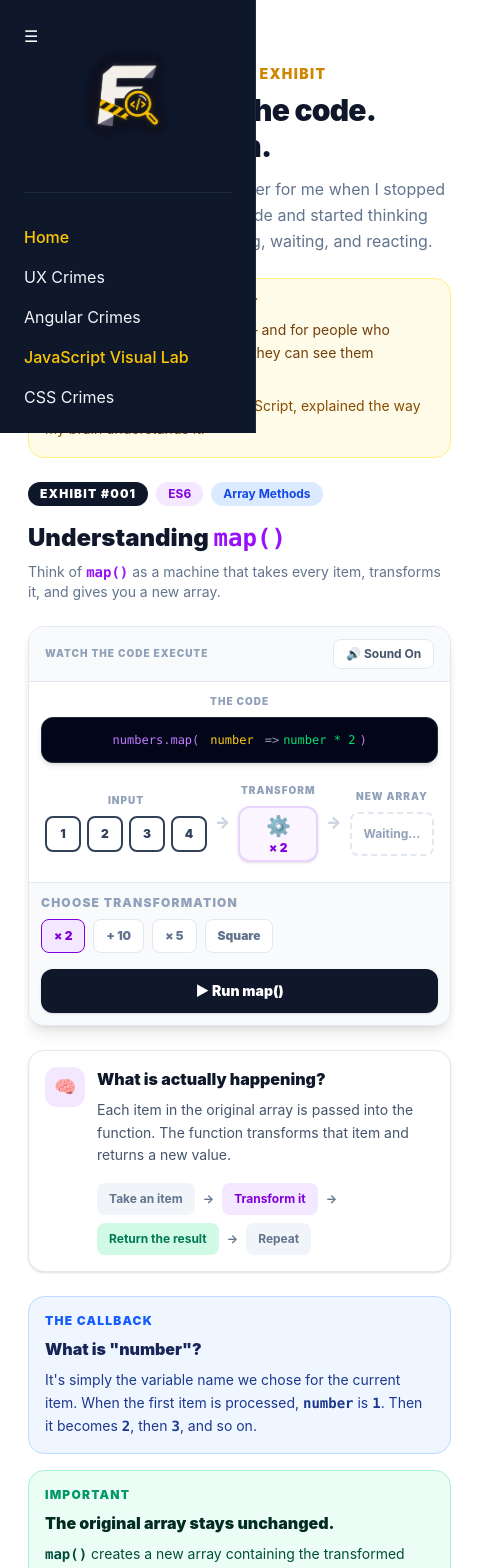
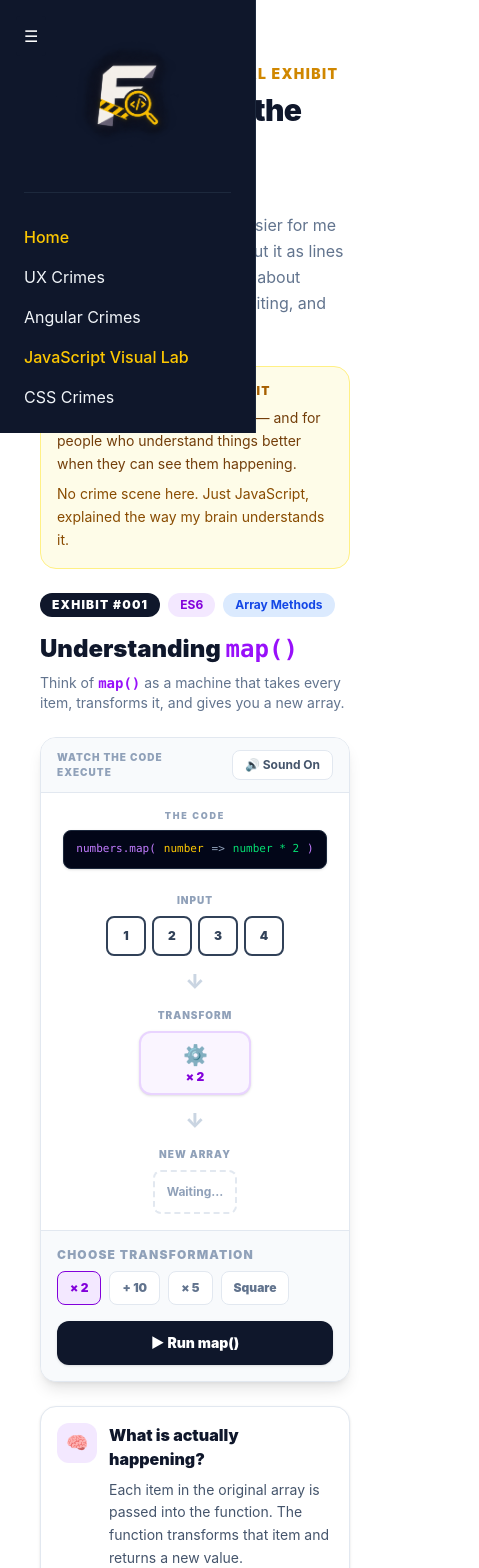
Before and after one commit to Marwa-Hodeib/frontend-crime-scene-investigation, an Angular app: page /javascript-crimes in a window 390 px wide. Shown: the top 1568 px of the page, 479 px wide, since content can reach past the window. Built offline with nearby package versions, Linux system fonts and the light colour scheme.

Commit message:
responsiveness and sounds change

```diff
--- a/src/app/pages/javascript-crimes/javascript-crimes.component.html
+++ b/src/app/pages/javascript-crimes/javascript-crimes.component.html
@@ -1,5 +1,5 @@
 <div
-  class="mx-auto box-border w-full max-w-6xl min-w-0 overflow-x-hidden space-y-6 px-1 sm:space-y-8"
+  class="mx-auto box-border w-full max-w-5xl min-w-0 overflow-x-hidden space-y-6 px-4 sm:space-y-8 sm:px-6"
 >
   <!-- PAGE HEADER -->
   <header class="min-w-0">
@@ -98,30 +98,42 @@
     </div>
 
     <!-- CODE + MACHINE -->
-    <div class="min-w-0 p-3 sm:p-5 md:p-8">
+    <div class="min-w-0 p-4 sm:p-6 md:p-8">
       <!-- CODE -->
-      <div class="mb-5 min-w-0 text-center sm:mb-7">
+      <div class="mb-6 text-center sm:mb-8">
         <p
-          class="mb-2 text-[10px] font-black uppercase tracking-widest text-slate-400"
+          class="mb-2 text-[9px] font-black uppercase tracking-[0.2em] text-slate-400"
         >
           The code
         </p>
 
         <div
-          class="mx-auto flex max-w-full min-w-0 flex-wrap items-center justify-center gap-1 overflow-hidden rounded-xl border border-slate-800 bg-slate-950 px-3 py-3 font-mono text-xs shadow-md sm:px-5 sm:text-sm md:text-base"
+          class="code-snippet mx-auto inline-flex max-w-full items-center gap-1 overflow-hidden rounded-lg border border-slate-800 bg-slate-950 px-3 py-2 font-mono text-[11px] shadow-sm sm:px-4 sm:py-2.5 sm:text-xs"
         >
+          <!-- numbers.map( -->
           <span class="text-purple-400"> numbers.map( </span>
 
+          <!-- number -->
           <span
-            class="code-number"
-            [class.code-number-active]="currentIndex() !== -1"
+            class="code-token code-input-token text-yellow-400"
+            [class.code-token-active]="animationStage() === 'input'"
           >
             number
           </span>
 
-          <span class="text-slate-400"> => </span>
+          <!-- => -->
+          <span
+            class="code-arrow text-slate-400"
+            [class.code-arrow-active]="animationStage() === 'transform'"
+          >
+            =>
+          </span>
 
-          <span class="text-green-400">
+          <!-- transformation -->
+          <span
+            class="code-token code-transform-token text-green-400"
+            [class.code-token-active]="animationStage() === 'transform'"
+          >
             {{
               activeOperation() === "double"
                 ? "number * 2"
@@ -133,20 +145,37 @@
             }}
           </span>
 
+          <!-- ) -->
           <span class="text-purple-400"> ) </span>
         </div>
 
+        <!-- Current item explanation -->
         @if (currentIndex() !== -1) {
-          <p class="mt-3 text-xs font-bold text-yellow-600 code-current">
-            number = {{ numbers[currentIndex()] }}
+          <p
+            class="mt-2 text-[10px] font-bold transition-all duration-300"
+            [class.text-yellow-600]="animationStage() === 'input'"
+            [class.text-purple-600]="animationStage() === 'transform'"
+            [class.text-emerald-600]="animationStage() === 'return'"
+          >
+            @if (animationStage() === "input") {
+              Take {{ numbers[currentIndex()] }}
+            }
+
+            @if (animationStage() === "transform") {
+              Transform {{ numbers[currentIndex()] }}
+            }
+
+            @if (animationStage() === "return") {
+              Return {{ mappedNumbers()[mappedNumbers().length - 1] }}
+            }
           </p>
         }
       </div>
 
-      <!-- HORIZONTAL FLOW -->
-      <div class="w-full min-w-0 overflow-x-auto pb-2">
+      <!-- VISUAL FLOW -->
+      <div class="w-full min-w-0">
         <div
-          class="flex w-max min-w-0 items-center gap-2 px-1 sm:mx-auto sm:gap-3 md:gap-5"
+          class="flex min-w-0 flex-col items-center gap-3 md:flex-row md:justify-center md:gap-4"
         >
           <!-- INPUT -->
           <div class="shrink-0 text-center">
@@ -156,10 +185,10 @@
               Input
             </p>
 
-            <div class="flex items-center gap-1.5">
+            <div class="flex items-center justify-center gap-1.5">
               @for (number of numbers; track $index) {
                 <div
-                  class="number-box flex h-9 w-9 items-center justify-center rounded-lg border-2 text-xs font-black text-slate-700 sm:h-11 sm:w-11 sm:text-sm"
+                  class="number-box flex h-10 w-10 items-center justify-center rounded-lg border-2 text-xs font-black text-slate-700 sm:h-11 sm:w-11 sm:text-sm"
                   [class.number-active]="currentIndex() === $index"
                 >
                   {{ number }}
@@ -169,11 +198,17 @@
           </div>
 
           <!-- ARROW -->
-          <div class="shrink-0 text-base font-black text-slate-300 sm:text-xl">
+          <div class="shrink-0 text-xl font-black text-slate-300 md:hidden">
+            ↓
+          </div>
+
+          <div
+            class="hidden shrink-0 text-xl font-black text-slate-300 md:block"
+          >
             →
           </div>
 
-          <!-- MACHINE -->
+          <!-- TRANSFORM -->
           <div class="shrink-0 text-center">
             <p
               class="mb-2 text-[10px] font-black uppercase tracking-widest text-slate-400"
@@ -182,7 +217,7 @@
             </p>
 
             <div
-              class="map-machine flex h-14 w-20 items-center justify-center rounded-xl border-2 border-purple-200 bg-purple-50 shadow-sm sm:h-16 sm:w-28"
+              class="map-machine flex h-16 w-28 items-center justify-center rounded-xl border-2 border-purple-200 bg-purple-50 shadow-sm"
               [class.machine-running]="isRunning()"
             >
               <div class="text-center">
@@ -204,19 +239,27 @@
           </div>
 
           <!-- ARROW -->
-          <div class="shrink-0 text-base font-black text-slate-300 sm:text-xl">
+          <div class="shrink-0 text-xl font-black text-slate-300 md:hidden">
+            ↓
+          </div>
+
+          <div
+            class="hidden shrink-0 text-xl font-black text-slate-300 md:block"
+          >
             →
           </div>
 
           <!-- OUTPUT -->
-          <div class="shrink-0 text-center">
+          <div class="min-w-0 shrink-0 text-center">
             <p
               class="mb-2 text-[10px] font-black uppercase tracking-widest text-slate-400"
             >
               New Array
             </p>
 
-            <div class="flex min-h-11 items-center gap-1.5">
+            <div
+              class="flex min-h-11 max-w-full flex-wrap items-center justify-center gap-1.5"
+            >
               @for (number of mappedNumbers(); track $index) {
                 <div
                   class="result-box flex h-11 w-11 items-center justify-center rounded-lg border-2 border-emerald-200 bg-emerald-50 text-sm font-black text-emerald-700"
@@ -227,7 +270,7 @@
 
               @if (mappedNumbers().length === 0) {
                 <div
-                  class="flex h-11 items-center rounded-lg border-2 border-dashed border-slate-200 px-3 text-xs font-bold text-slate-400 sm:px-4"
+                  class="flex h-11 items-center rounded-lg border-2 border-dashed border-slate-200 px-3 text-xs font-bold text-slate-400"
                 >
                   Waiting...
                 </div>
@@ -239,9 +282,9 @@
     </div>
 
     <!-- CONTROLS -->
-    <div class="min-w-0 border-t border-slate-200 bg-slate-50 p-3 sm:p-5">
+    <div class="min-w-0 border-t border-slate-200 bg-slate-50 p-4 sm:p-5">
       <div
-        class="flex min-w-0 flex-col gap-4 md:flex-row md:items-center md:justify-between"
+        class="flex min-w-0 flex-col gap-4 md:flex-row md:items-end md:justify-between"
       >
         <!-- OPERATIONS -->
         <div class="min-w-0">
@@ -276,7 +319,7 @@
           type="button"
           (click)="runMap()"
           [disabled]="isRunning()"
-          class="w-full min-w-0 max-w-full rounded-xl bg-slate-900 px-4 py-3 text-sm font-black text-white shadow-sm transition-all hover:-translate-y-0.5 hover:bg-slate-800 disabled:cursor-not-allowed disabled:opacity-50 sm:px-5 md:w-auto"
+          class="w-full max-w-full rounded-xl bg-slate-900 px-4 py-3 text-sm font-black text-white shadow-sm transition-all hover:-translate-y-0.5 hover:bg-slate-800 disabled:cursor-not-allowed disabled:opacity-50 md:w-auto"
         >
           {{ isRunning() ? "Running..." : "▶ Run map()" }}
         </button>
--- a/src/app/pages/javascript-crimes/javascript-crimes.component.scss
+++ b/src/app/pages/javascript-crimes/javascript-crimes.component.scss
@@ -1,83 +1,73 @@
-.number-box {
+.code-token {
+  position: relative;
+  display: inline-block;
+  border-radius: 4px;
+  padding: 2px 4px;
   transition:
-    transform 0.3s ease,
-    border-color 0.3s ease,
-    background-color 0.3s ease;
+    color 0.25s ease,
+    background-color 0.25s ease,
+    box-shadow 0.25s ease,
+    transform 0.25s ease;
 }
 
-.number-active {
-  transform: translateY(-10px) scale(1.08);
-  border-color: rgb(245 158 11);
-  background-color: rgb(255 251 235);
+.code-token-active {
+  transform: translateY(-1px) scale(1.08);
 }
 
-.map-machine {
-  transition:
-    transform 0.3s ease,
-    box-shadow 0.3s ease;
+.code-input-token.code-token-active {
+  color: rgb(253 224 71);
+  background-color: rgb(234 179 8 / 0.15);
+
+  box-shadow:
+    0 0 8px rgb(234 179 8 / 0.7),
+    0 0 18px rgb(234 179 8 / 0.35);
+
+  animation: code-input-glow 0.7s ease-in-out infinite alternate;
 }
 
-.machine-running {
-  animation: machine-pulse 0.8s ease-in-out infinite alternate;
+.code-transform-token.code-token-active {
+  color: rgb(192 132 252);
+  background-color: rgb(168 85 247 / 0.15);
+
+  box-shadow:
+    0 0 8px rgb(168 85 247 / 0.7),
+    0 0 18px rgb(168 85 247 / 0.35);
+
+  animation: code-transform-glow 0.7s ease-in-out infinite alternate;
 }
 
-.result-box {
-  animation: result-appear 0.35s ease-out;
+.code-arrow-active {
+  color: rgb(168 85 247);
+
+  text-shadow:
+    0 0 8px rgb(168 85 247 / 0.8),
+    0 0 16px rgb(168 85 247 / 0.4);
 }
 
-@keyframes machine-pulse {
+@keyframes code-input-glow {
   from {
-    transform: scale(1);
+    box-shadow:
+      0 0 6px rgb(234 179 8 / 0.5),
+      0 0 12px rgb(234 179 8 / 0.25);
   }
 
   to {
-    transform: scale(1.03);
+    box-shadow:
+      0 0 12px rgb(234 179 8 / 0.9),
+      0 0 24px rgb(234 179 8 / 0.45);
   }
 }
 
-@keyframes result-appear {
+@keyframes code-transform-glow {
   from {
-    opacity: 0;
-    transform: translateY(10px) scale(0.8);
+    box-shadow:
+      0 0 6px rgb(168 85 247 / 0.5),
+      0 0 12px rgb(168 85 247 / 0.25);
   }
 
   to {
-    opacity: 1;
-    transform: translateY(0) scale(1);
-  }
-
-
-}
-.code-number {
-  display: inline-block;
-  padding: 2px 5px;
-  margin: 0 2px;
-  border-radius: 5px;
-  color: rgb(250 204 21);
-  transition:
-    transform 0.3s ease,
-    background-color 0.3s ease,
-    box-shadow 0.3s ease;
-}
-
-.code-number-active {
-  background-color: rgb(120 53 15);
-  box-shadow: 0 0 12px rgb(250 204 21 / 0.45);
-  transform: scale(1.08);
-}
-
-.code-current {
-  animation: code-current 0.35s ease-out;
-}
-
-@keyframes code-current {
-  from {
-    opacity: 0;
-    transform: translateY(-5px);
-  }
-
-  to {
-    opacity: 1;
-    transform: translateY(0);
+    box-shadow:
+      0 0 12px rgb(168 85 247 / 0.9),
+      0 0 24px rgb(168 85 247 / 0.45);
   }
 }
--- a/src/app/pages/javascript-crimes/javascript-crimes.component.ts
+++ b/src/app/pages/javascript-crimes/javascript-crimes.component.ts
@@ -17,6 +17,7 @@ export class JavascriptCrimesComponent {
   isRunning = signal(false);
   currentIndex = signal(-1);
   soundEnabled = signal(true);
+  animationStage = signal<'idle' | 'input' | 'transform' | 'return'>('idle');
 
   toggleSound() {
     this.soundEnabled.update((enabled) => !enabled);
@@ -61,43 +62,58 @@ export class JavascriptCrimesComponent {
     this.isRunning.set(true);
     this.mappedNumbers.set([]);
     this.currentIndex.set(-1);
+    this.animationStage.set('idle');
 
     let index = 0;
 
     const processNext = () => {
       if (index >= this.numbers.length) {
         this.currentIndex.set(-1);
-        if (this.soundEnabled()) {
-          this.sound.click();
-        }
+        this.animationStage.set('idle');
         this.isRunning.set(false);
         return;
       }
 
       this.currentIndex.set(index);
 
-      const result = this.transform(this.numbers[index]);
+      // STEP 1 — pick up the current item
+      this.animationStage.set('input');
+
+      if (this.soundEnabled()) {
+        this.sound.click();
+      }
 
       setTimeout(() => {
+        // STEP 2 — transform the item
+        this.animationStage.set('transform');
+
         if (this.soundEnabled()) {
           this.sound.whoosh();
         }
-        this.mappedNumbers.update((values) => [...values, result]);
-        if (this.soundEnabled()) {
-          this.sound.ding();
-        }
 
-        index++;
+        const result = this.transform(this.numbers[index]);
 
         setTimeout(() => {
-          processNext();
-        }, 350);
-      }, 650);
+          // STEP 3 — return the result
+          this.animationStage.set('return');
+
+          if (this.soundEnabled()) {
+            this.sound.ding();
+          }
+
+          this.mappedNumbers.update((values) => [...values, result]);
+
+          index++;
+
+          setTimeout(() => {
+            processNext();
+          }, 800);
+        }, 900);
+      }, 1000);
     };
 
     processNext();
   }
-
   private transform(value: number): number {
     switch (this.activeOperation()) {
       case 'double':
```
Also changed, not shown: src/app/services/sound.service.ts (+20 -17 lines).
